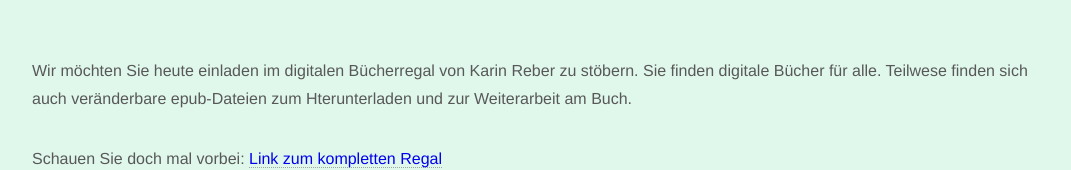
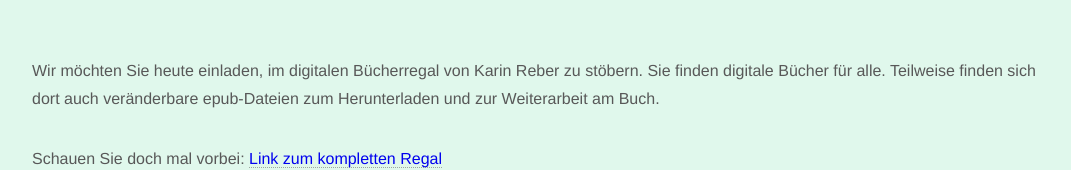
Before and after one commit to katino14/adventskalender, a plain HTML site: page 19dez-vfrj.html in a window 1280 px wide. Shown: the part 279-449 px from the top of the page, without its empty margins (104-1175 px from the left). Drawn offline with nearby package versions, Linux system fonts and the light colour scheme.

Commit message:
Update 19dez-vfrj.html

```diff
--- a/19dez-vfrj.html
+++ b/19dez-vfrj.html
@@ -27,7 +27,7 @@
 <!-- Ab hier kannst Du Deine Inhalte einfügen / ändern -->
 
 <h1>19. Dezember</h1>
-	<p> Wir möchten Sie heute einladen im digitalen Bücherregal von Karin Reber zu stöbern. Sie finden digitale Bücher für alle. Teilwese finden sich auch veränderbare epub-Dateien zum Hterunterladen und zur Weiterarbeit am Buch.
+	<p> Wir möchten Sie heute einladen, im digitalen Bücherregal von Karin Reber zu stöbern. Sie finden digitale Bücher für alle. Teilweise finden sich dort auch veränderbare epub-Dateien zum Herunterladen und zur Weiterarbeit am Buch.
   </p>
   <p>
     Schauen Sie doch mal vorbei: <a href="https://padlet.com/reber_karin/digitales-b-cherregal-qcnnd6cmgs4q">Link zum kompletten Regal</a>
```
